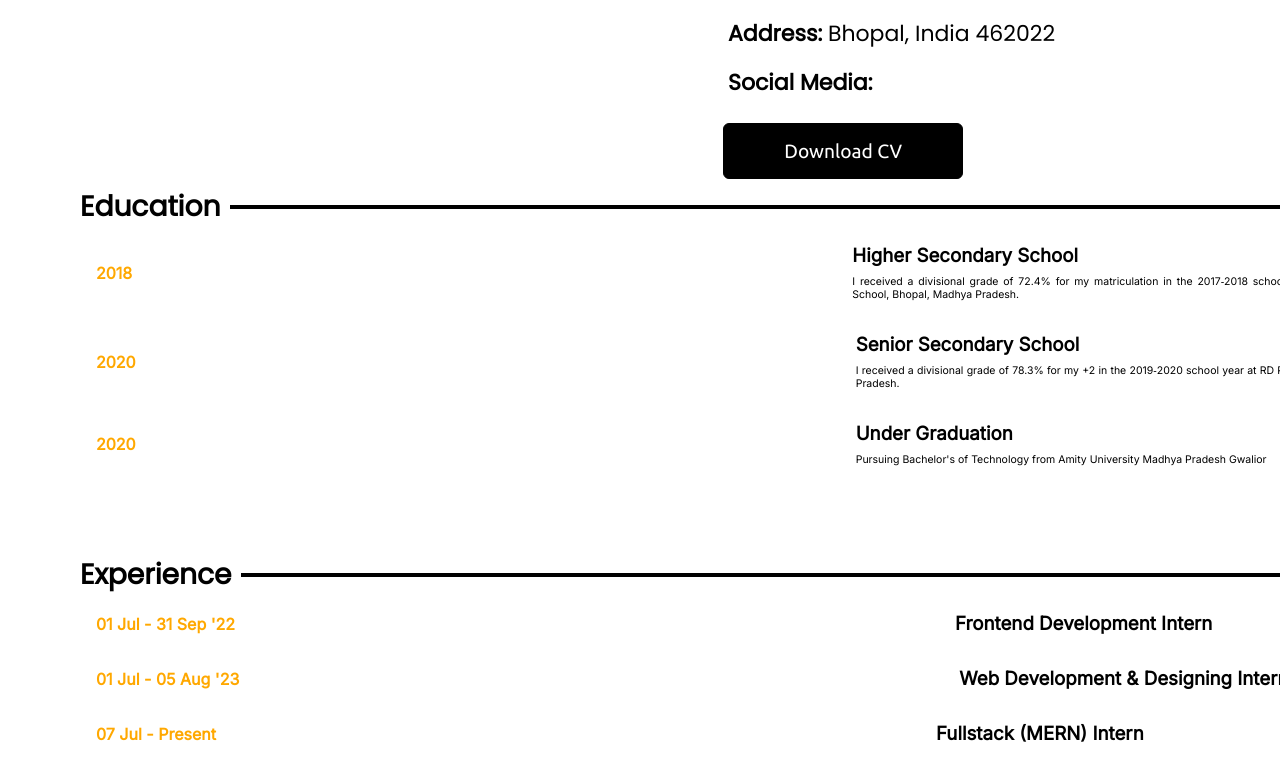
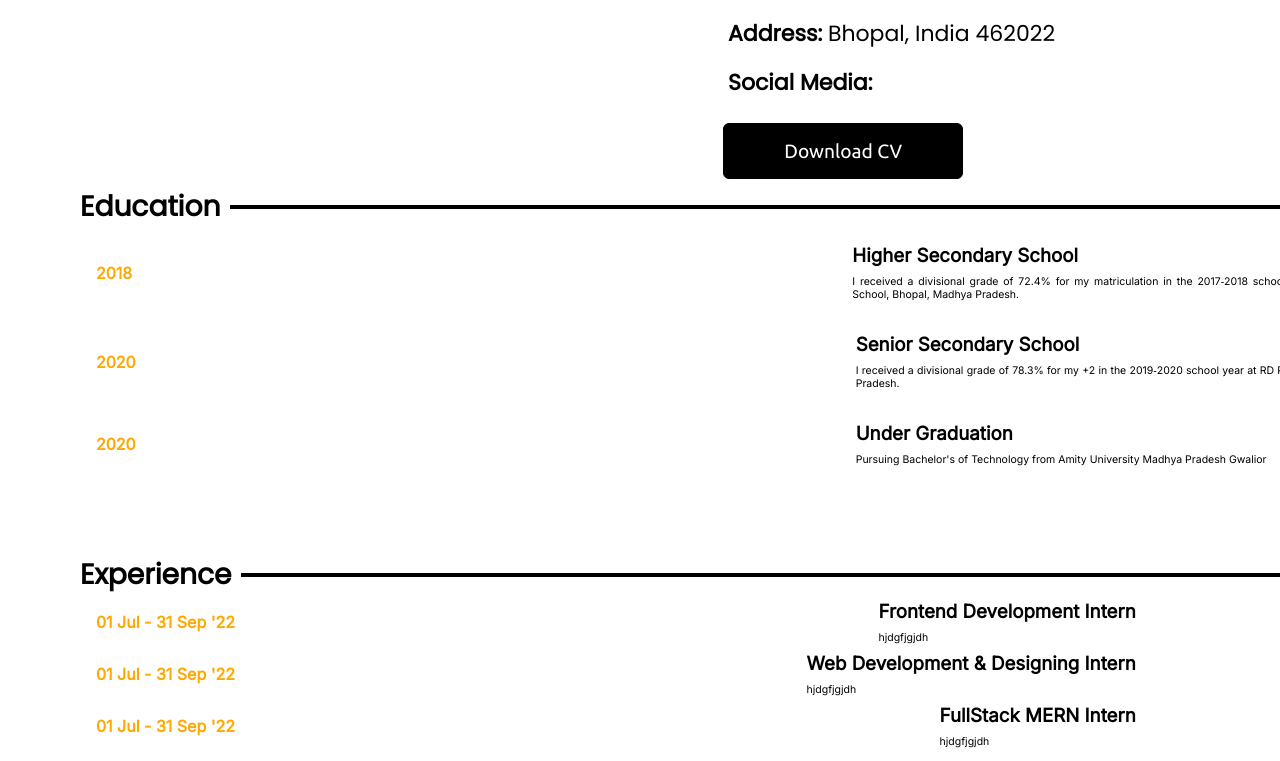
Before and after one commit to Rutuza/React-portfolio, a React (Create React App) app: page / in a window 1280 px wide. Shown: the part 694-1455 px from the top of the page. Built offline with nearby package versions, Linux system fonts and the light colour scheme; a web font is replaced by a local one.

Commit message:
Done, only left with media query

```diff
--- a/src/App.css
+++ b/src/App.css
@@ -247,7 +247,12 @@
     padding: 0 5rem;
 }
 
+.intern-type
+{
+    position: absolute;
+    right: 24.6rem;
 
+}
 
 
 
--- a/src/App.js
+++ b/src/App.js
@@ -5,7 +5,6 @@ function App() {
   return (
     <Home/>,
     <About/>
-
   );
 }
 
--- a/src/Assets/components/Education.jsx
+++ b/src/Assets/components/Education.jsx
@@ -13,7 +13,7 @@ function Education() {
                 <div className="school">
                     <h3>Higher Secondary School</h3>
                     <div className='grade'>
-                    I received a divisional grade of 72.4% for my matriculation in the 2017&#8208;2018 school year at Ryan International School, Bhopal, Madhya Pradesh.
+                        I received a divisional grade of 72.4% for my matriculation in the 2017&#8208;2018 school year at Ryan International School, Bhopal, Madhya Pradesh.
                     </div>
 
                 </div>
@@ -23,7 +23,7 @@ function Education() {
                 <div className="school">
                     <h3>Senior Secondary School</h3>
                     <div className='grade'>
-                    I received a divisional grade of 78.3% for my +2 in the 2019&#8208;2020 school year at RD Public School, Betul, Madhya Pradesh.
+                        I received a divisional grade of 78.3% for my +2 in the 2019&#8208;2020 school year at RD Public School, Betul, Madhya Pradesh.
                     </div>
 
                 </div>
@@ -34,7 +34,7 @@ function Education() {
                 <div className="school">
                     <h3>Under Graduation</h3>
                     <div className='grade'>
-                    Pursuing Bachelor's of Technology from Amity University Madhya Pradesh Gwalior
+                        Pursuing Bachelor's of Technology from Amity University Madhya Pradesh Gwalior
                     </div>
 
                 </div>
--- a/src/Assets/components/Experience.jsx
+++ b/src/Assets/components/Experience.jsx
@@ -10,23 +10,28 @@ function Experience() {
     <div className='exp-panel'>
         <div className='std'>
             <div className="year"><b>01 Jul - 31 Sep '22</b></div>
-            <div className='school'>
+            <div className='intern-type'>
                 <h3>Frontend Development Intern</h3>
-                <div></div>
+                <div className='grade'>hjdgfjgjdh</div>
             </div>
         </div>
+
+    </div>
+    <div className='exp-panel'>
         <div className='std'>
-            <div className="year"><b>01 Jul - 05 Aug '23</b></div>
-            <div className='school'>
+            <div className="year"><b>01 Jul - 31 Sep '22</b></div>
+            <div className='intern-type'>
                 <h3>Web Development & Designing Intern</h3>
-                <div></div>
+                <div className='grade'>hjdgfjgjdh</div>
             </div>
         </div>
+    </div>
+    <div className='exp-panel'>
         <div className='std'>
-            <div className="year"><b>07 Jul - Present</b></div>
-            <div className='school'>
-                <h3>Fullstack (MERN) Intern</h3>
-                <div></div>
+            <div className="year"><b>01 Jul - 31 Sep '22</b></div>
+            <div className='intern-type'>
+                <h3>FullStack MERN Intern</h3>
+                <div className='grade'>hjdgfjgjdh</div>
             </div>
         </div>
     </div>
```
Also changed, not shown: src/Assets/pages/Home.jsx (line endings or trailing spaces).
